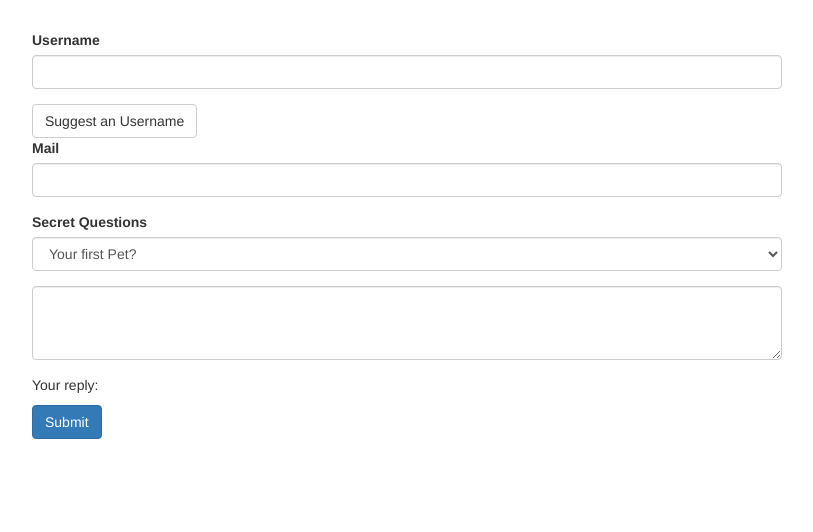
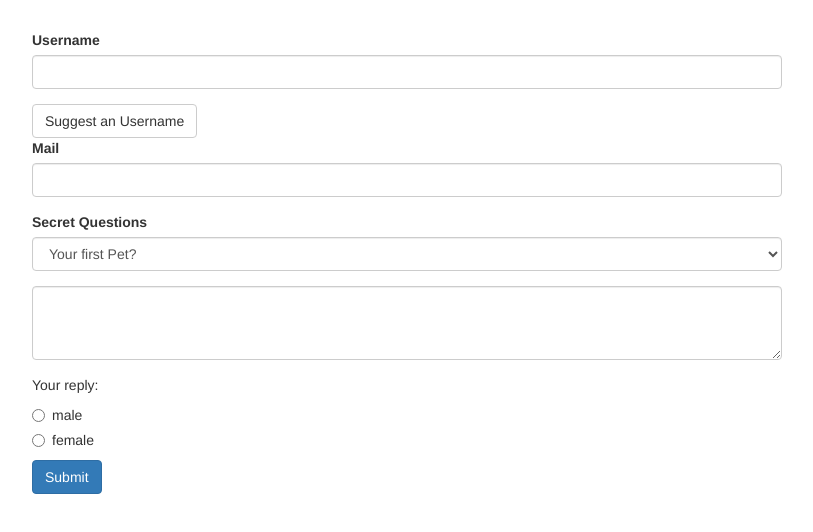
Before and after one commit to Salsa-Dude/template-driven-form-angular, an Angular app: page / in a window 1280 px wide. Shown: the top 532 px of the page, without its empty margins (233-1046 px from the left). Built offline with nearby package versions, Linux system fonts and the light colour scheme.

Commit message:
Handling Radio Buttons

```diff
--- a/src/app/app.component.html
+++ b/src/app/app.component.html
@@ -58,6 +58,17 @@
           </textarea>
         </div>
         <p>Your reply: {{ answer }}</p>
+        <div class="radio" *ngFor="let gender of genders">
+          <label>
+            <input
+              type="radio"
+              name="gender"
+              ngModel
+              [value]="gender"
+            >
+            {{ gender }}
+          </label>
+        </div>
         <button
           class="btn btn-primary"
           type="submit"
--- a/src/app/app.component.ts
+++ b/src/app/app.component.ts
@@ -10,6 +10,7 @@
   @ViewChild('f') signupForm: NgForm;
   defaultQuestion = 'pet';
   answer = '';
+  genders = ['male', 'female'];
 
   suggestUserName() {
     const suggestedName = 'Superuser';
```
